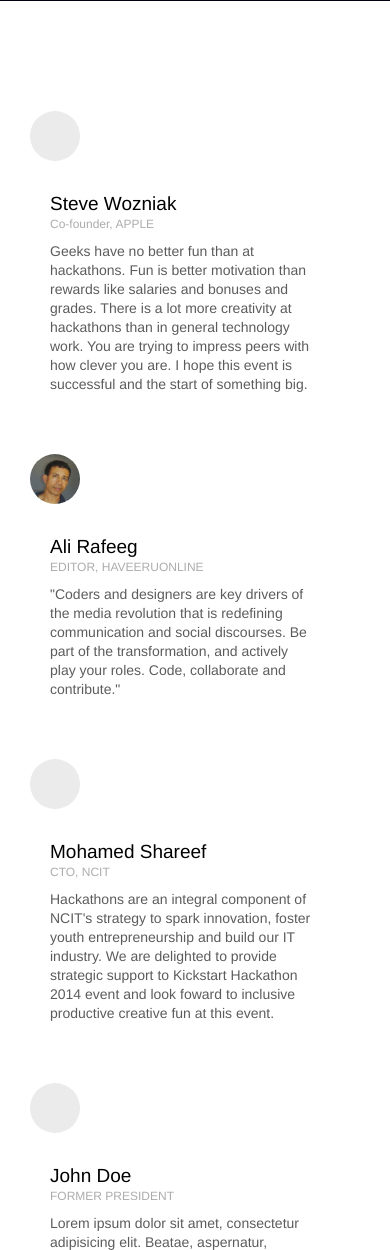
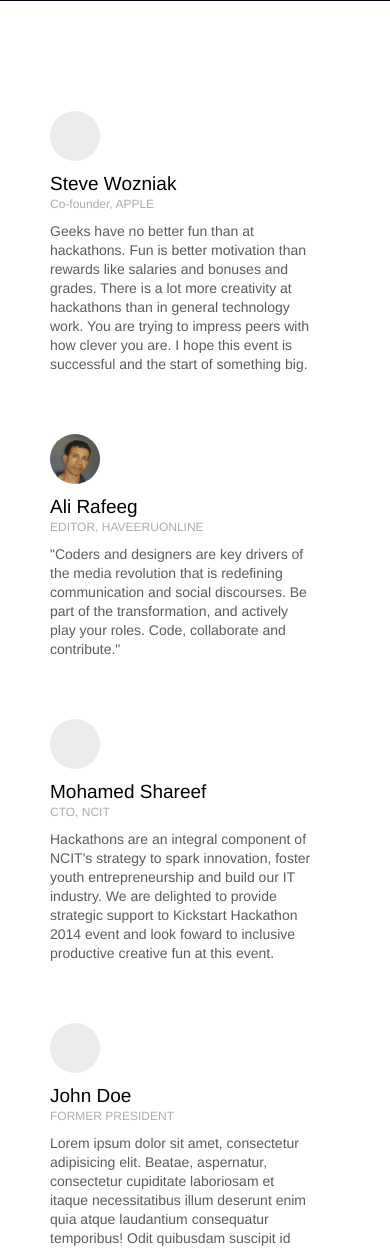
Before and after one commit to kickstartmv/kickstartmv-website, a PHP site: page /kickstart-blog/kh1/quotes.html in a window 390 px wide. Shown: the part 430-1680 px from the top of the page. Run offline with PHP 8.4, Linux system fonts and the light colour scheme.

Commit message:
Fix quotes avatar for mobiles

```diff
--- a/kh1/css/style.css
+++ b/kh1/css/style.css
@@ -582,4 +582,9 @@ margin: 10px 0px 30px 0px;
       width: 100%;
     }
 
+    .sweetwords .avatar {
+      margin-left:20px;
+      margin-bottom: 10px;
+    }
+
 }
--- a/kh1/quotes.html
+++ b/kh1/quotes.html
@@ -22,7 +22,7 @@
   <meta name="twitter:image:src" content="http://kickstart.mv/kh1/img/cover_image.jpg"/>
 
   <link rel="stylesheet" href="css/foundation.min.css" />
-  <link rel="stylesheet" href="css/style.css?v=1.2"/>
+  <link rel="stylesheet" href="css/style.css?v=1.3"/>
   <script src="js/modernizr.js"></script>
   <link rel="shortcut icon" href="img/favicon.ico" type="image/x-icon">
   <link rel="icon" href="img/favicon.ico" type="image/x-icon">
```
